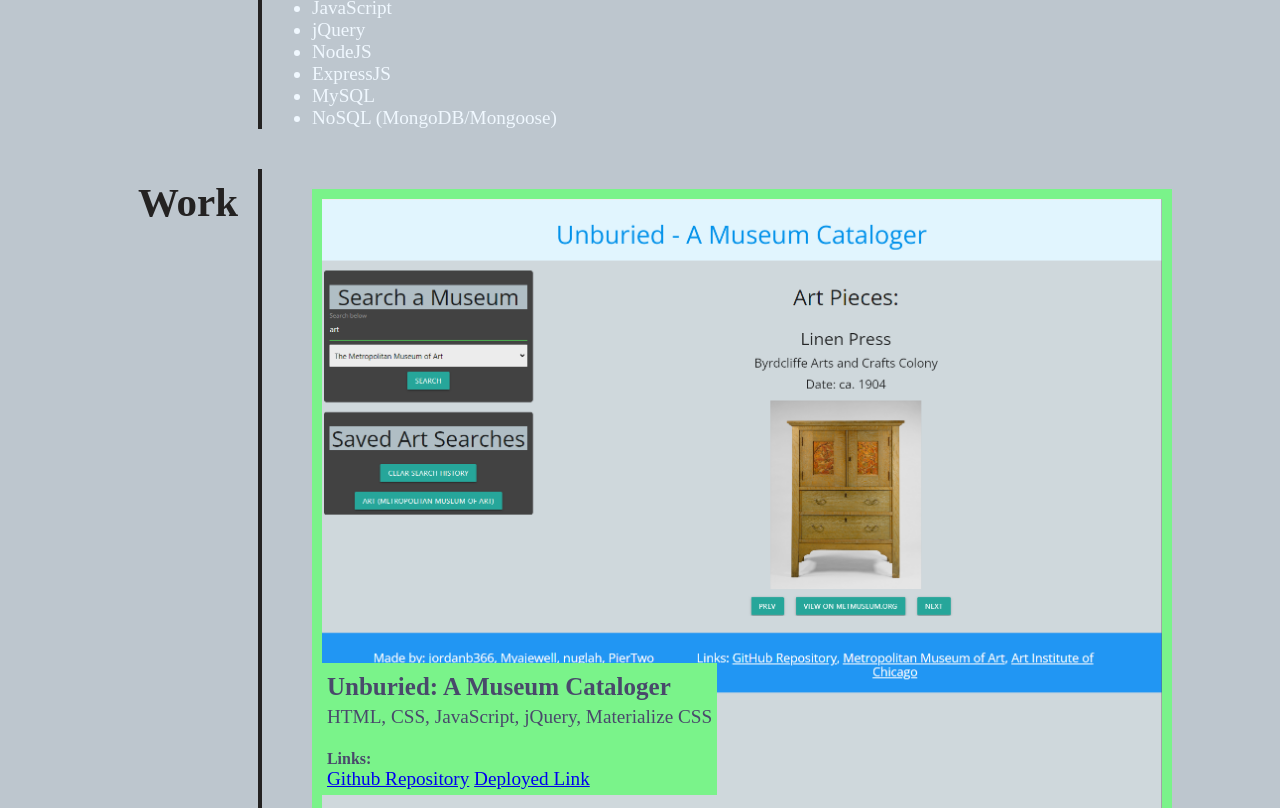
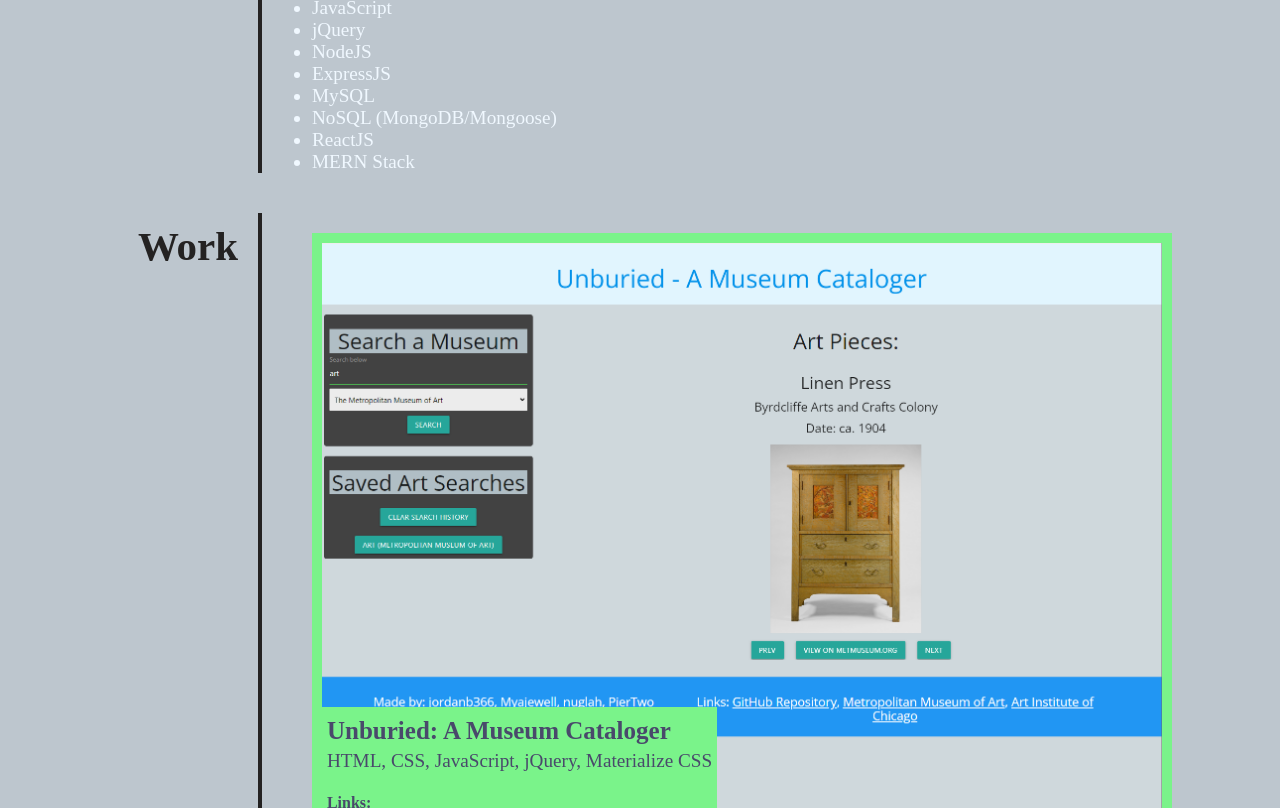
Before and after one commit to jordanb366/my-portfolio-website, a plain HTML site: page index.html in a window 1280 px wide. Shown: the part 1106-1914 px from the top of the page. Drawn offline with Linux system fonts and the light colour scheme.

Commit message:
updated resume and skills

```diff
--- a/index.html
+++ b/index.html
@@ -78,6 +78,8 @@
               <li>ExpressJS</li>
               <li>MySQL</li>
               <li>NoSQL (MongoDB/Mongoose)</li>
+              <li>ReactJS</li>
+              <li>MERN Stack</li>
             </ul>
           </div>
         </article>
```
Also changed, not shown: 1 other file.
